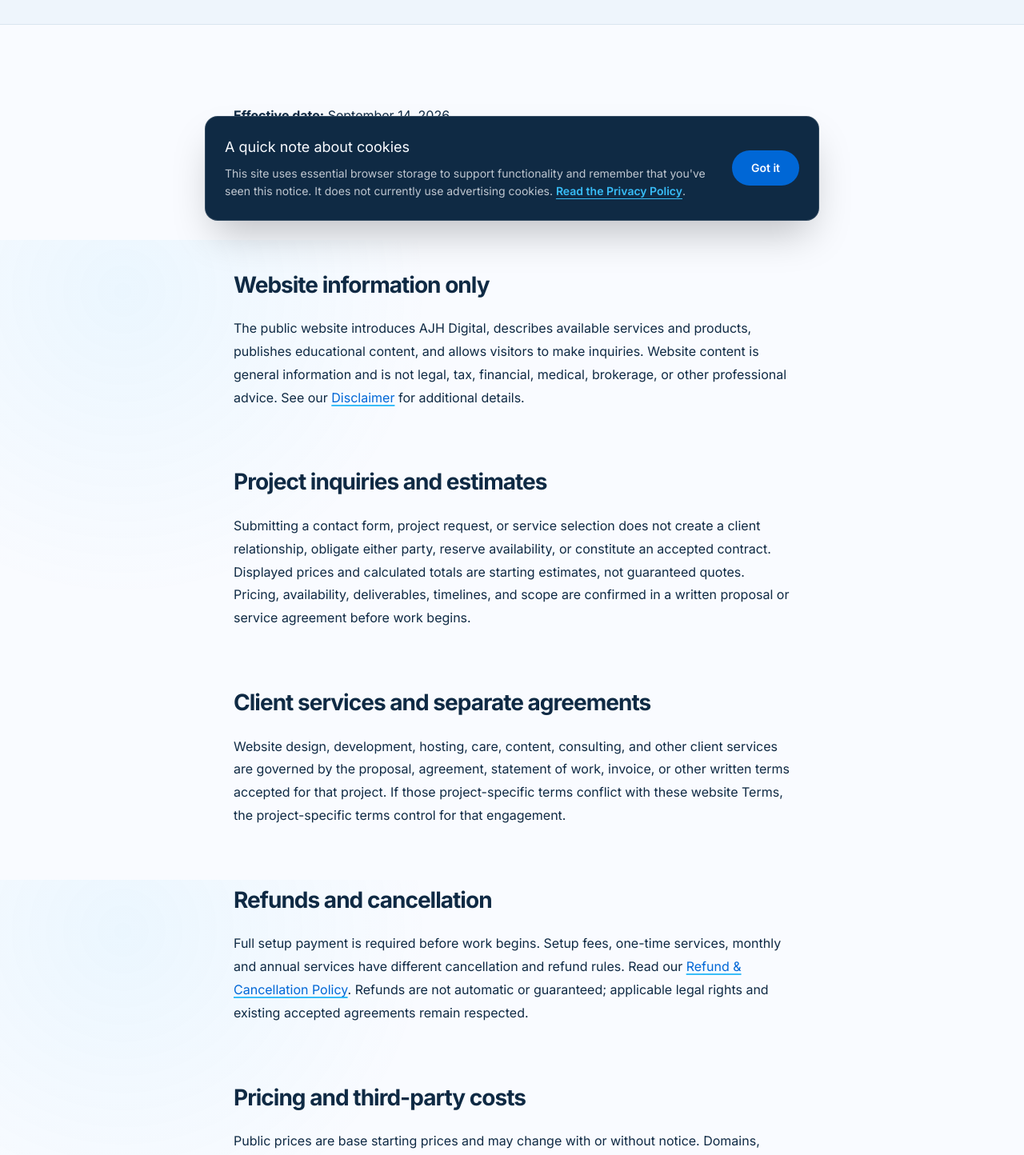
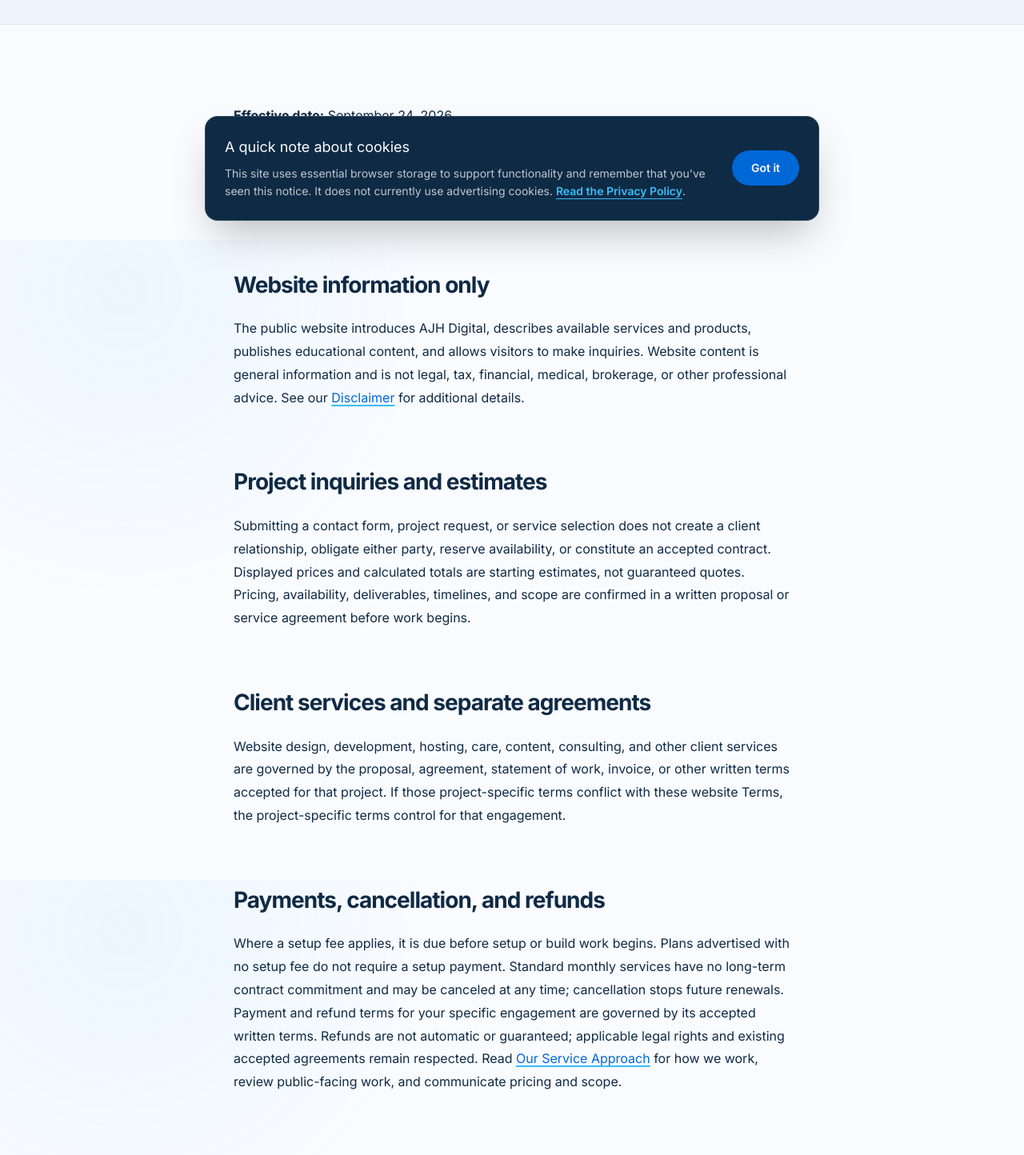
Before and after one commit to ajhenterprises/ajhstudio, a Next.js app: page /terms in a window 1280 px wide. Shown: the part 500-1944 px from the top of the page at 80% size. Built offline with nearby package versions, Linux system fonts and the light colour scheme.

Commit message:
Align website terms with current service approach and no-setup monthly plans

```diff
--- a/app/terms/page.tsx
+++ b/app/terms/page.tsx
@@ -22,7 +22,7 @@
       <section className="py-16 sm:py-20">
         <div className="mx-auto w-full max-w-[760px] px-6 sm:px-8">
           <div className="prose-ajh">
-            <p><strong>Effective date:</strong> September 14, 2026</p>
+            <p><strong>Effective date:</strong> September 24, 2026</p>
             <p>
               These Terms of Service (“Terms”) govern your access to and use of{" "}
               <a href={siteConfig.url}>{siteConfig.url.replace("https://www.", "")}</a>, operated
@@ -57,7 +57,19 @@
               engagement.
             </p>
 
-            <h2>Refunds and cancellation</h2><p>Full setup payment is required before work begins. Setup fees, one-time services, monthly and annual services have different cancellation and refund rules. Read our <Link href="/refund-policy">Refund &amp; Cancellation Policy</Link>. Refunds are not automatic or guaranteed; applicable legal rights and existing accepted agreements remain respected.</p><h2>Pricing and third-party costs</h2>
+            <h2>Payments, cancellation, and refunds</h2>
+            <p>
+              Where a setup fee applies, it is due before setup or build work begins. Plans
+              advertised with no setup fee do not require a setup payment. Standard monthly
+              services have no long-term contract commitment and may be canceled at any time;
+              cancellation stops future renewals. Payment and refund terms for your specific
+              engagement are governed by its accepted written terms. Refunds are not automatic
+              or guaranteed; applicable legal rights and existing accepted agreements remain
+              respected. Read <Link href="/refund-policy">Our Service Approach</Link> for how
+              we work, review public-facing work, and communicate pricing and scope.
+            </p>
+
+            <h2>Pricing and third-party costs</h2>
             <p>
               Public prices are base starting prices and may change with or without notice.
               Domains, premium software, plugins, stock media, email platforms, APIs, IDX or MLS
```
